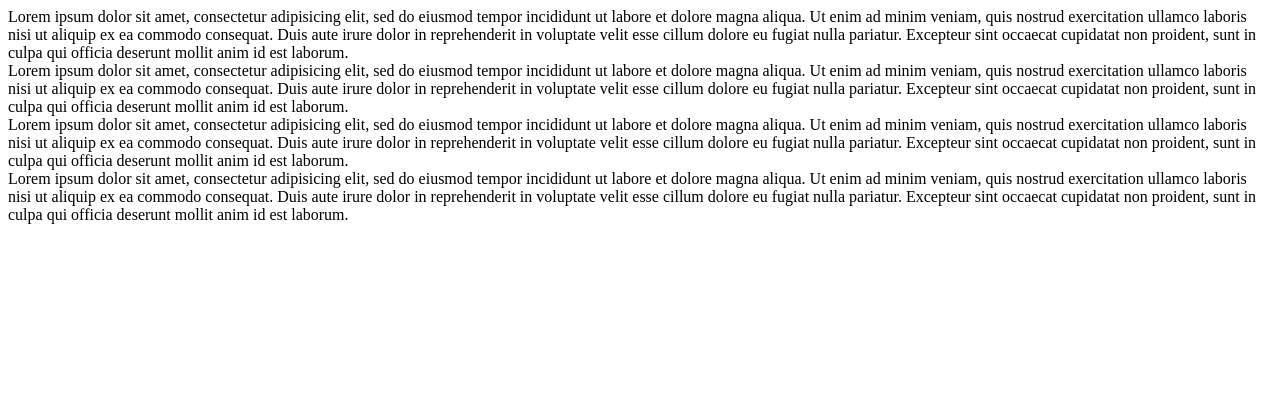
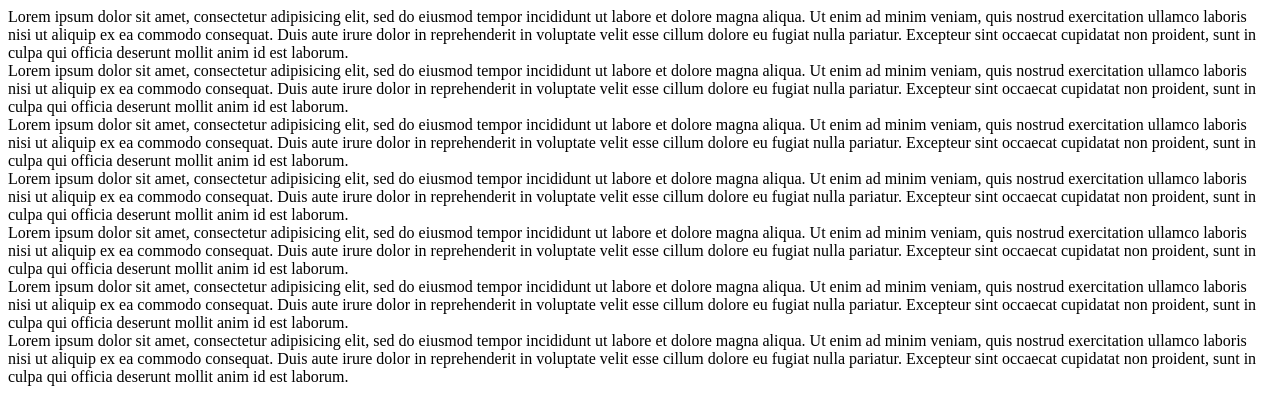
Before and after one commit to davjos7/ismem, a plain HTML site: page index.html in a window 1280 px wide. Drawn offline with Linux system fonts and the light colour scheme.

Commit message:
eh modificado el index

```diff
--- a/index.html
+++ b/index.html
@@ -37,3 +37,26 @@
 
 
 </div>
+<div class="col-sm-4"></div>
+Lorem ipsum dolor sit amet, consectetur adipisicing elit, sed do eiusmod
+tempor incididunt ut labore et dolore magna aliqua. Ut enim ad minim veniam,
+quis nostrud exercitation ullamco laboris nisi ut aliquip ex ea commodo
+consequat. Duis aute irure dolor in reprehenderit in voluptate velit esse
+cillum dolore eu fugiat nulla pariatur. Excepteur sint occaecat cupidatat non
+proident, sunt in culpa qui officia deserunt mollit anim id est laborum.
+<div class="col-sm-4">
+	Lorem ipsum dolor sit amet, consectetur adipisicing elit, sed do eiusmod
+	tempor incididunt ut labore et dolore magna aliqua. Ut enim ad minim veniam,
+	quis nostrud exercitation ullamco laboris nisi ut aliquip ex ea commodo
+	consequat. Duis aute irure dolor in reprehenderit in voluptate velit esse
+	cillum dolore eu fugiat nulla pariatur. Excepteur sint occaecat cupidatat non
+	proident, sunt in culpa qui officia deserunt mollit anim id est laborum.
+</div>
+<div class="col-sm-4">
+	Lorem ipsum dolor sit amet, consectetur adipisicing elit, sed do eiusmod
+	tempor incididunt ut labore et dolore magna aliqua. Ut enim ad minim veniam,
+	quis nostrud exercitation ullamco laboris nisi ut aliquip ex ea commodo
+	consequat. Duis aute irure dolor in reprehenderit in voluptate velit esse
+	cillum dolore eu fugiat nulla pariatur. Excepteur sint occaecat cupidatat non
+	proident, sunt in culpa qui officia deserunt mollit anim id est laborum.
+</div>
```
